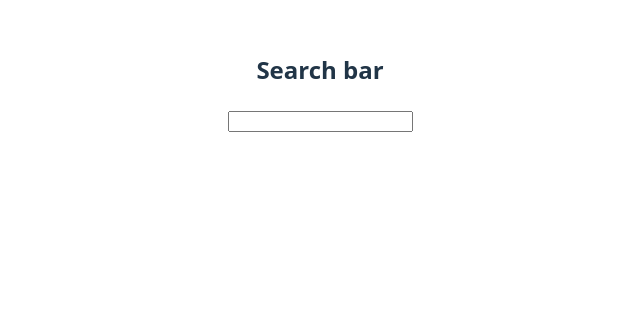
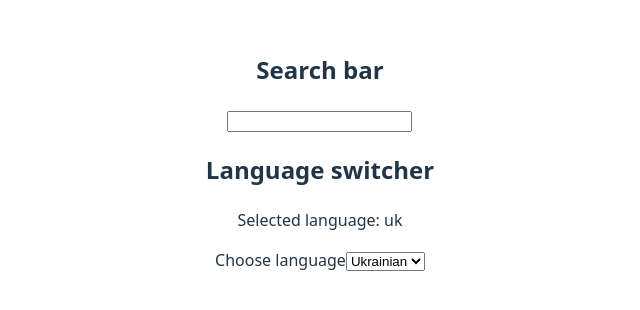
Before and after one commit to dvankevich/react-001, a React (Vite) app: page / in a window 1280 px wide. Shown: the top 310 px of the page, without its empty margins (320-960 px from the left). Built offline with nearby package versions, Linux system fonts and the light colour scheme.

Commit message:
select element

```diff
--- a/src/App.jsx
+++ b/src/App.jsx
@@ -1,5 +1,5 @@
 import "./App.css";
-import { useState } from "react";
+import { useState, useId } from "react";
 
 const SearchBar = () => {
   const [inputValue, setInputValue] = useState("");
@@ -16,13 +16,38 @@ const SearchBar = () => {
   );
 };
 
+const LangSwitcher = ({ value, onSelect }) => {
+  const selectId = useId();
+
+  return (
+    <div>
+      <label htmlFor={selectId}>Choose language</label>
+      <select
+        id={selectId}
+        value={value}
+        onChange={(evt) => onSelect(evt.target.value)}
+      >
+        <option value="uk">Ukrainian</option>
+        <option value="en">English</option>
+        <option value="pl">Polish</option>
+      </select>
+    </div>
+  );
+};
+
 function App() {
+  const [lang, setLang] = useState("uk");
   return (
     <>
       <div>
         <h2>Search bar</h2>
         <SearchBar />
       </div>
+      <div>
+        <h2>Language switcher</h2>
+        <p>Selected language: {lang}</p>
+        <LangSwitcher value={lang} onSelect={setLang} />
+      </div>
     </>
   );
 }
```
